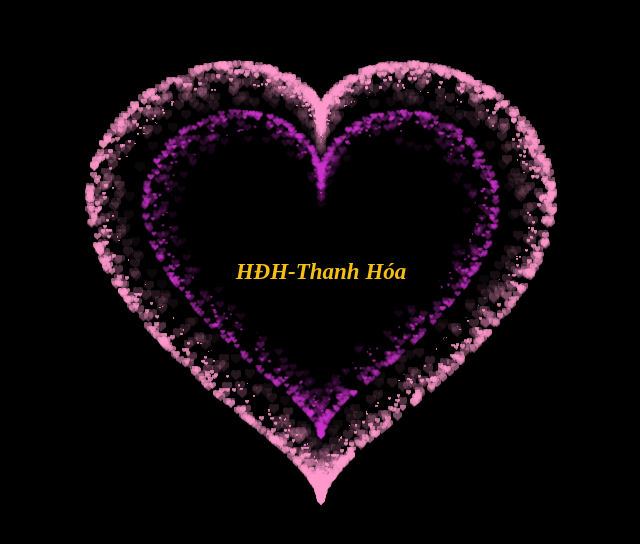
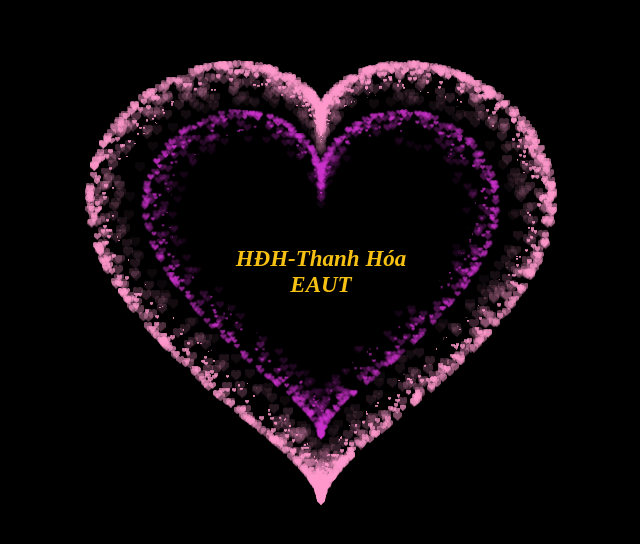
Before and after one commit to sondeptraicute/H-H-TH-EAUT, a plain HTML site: page index.html in a window 1280 px wide. Shown: the part 128-672 px from the top of the page, without its empty margins (319-959 px from the left). Drawn offline with Linux system fonts and the light colour scheme.

Commit message:
Update index.html

```diff
--- a/index.html
+++ b/index.html
@@ -821,7 +821,7 @@
             }, 10);
         })(document.getElementById('pinkboar'));
     </script>
-    <div class="center-text">HĐH-Thanh Hóa</div><br>EAUT</div>
+    <div class="center-text">HĐH-Thanh Hóa<br>EAUT</div>
 
 </BODY>
 
```
